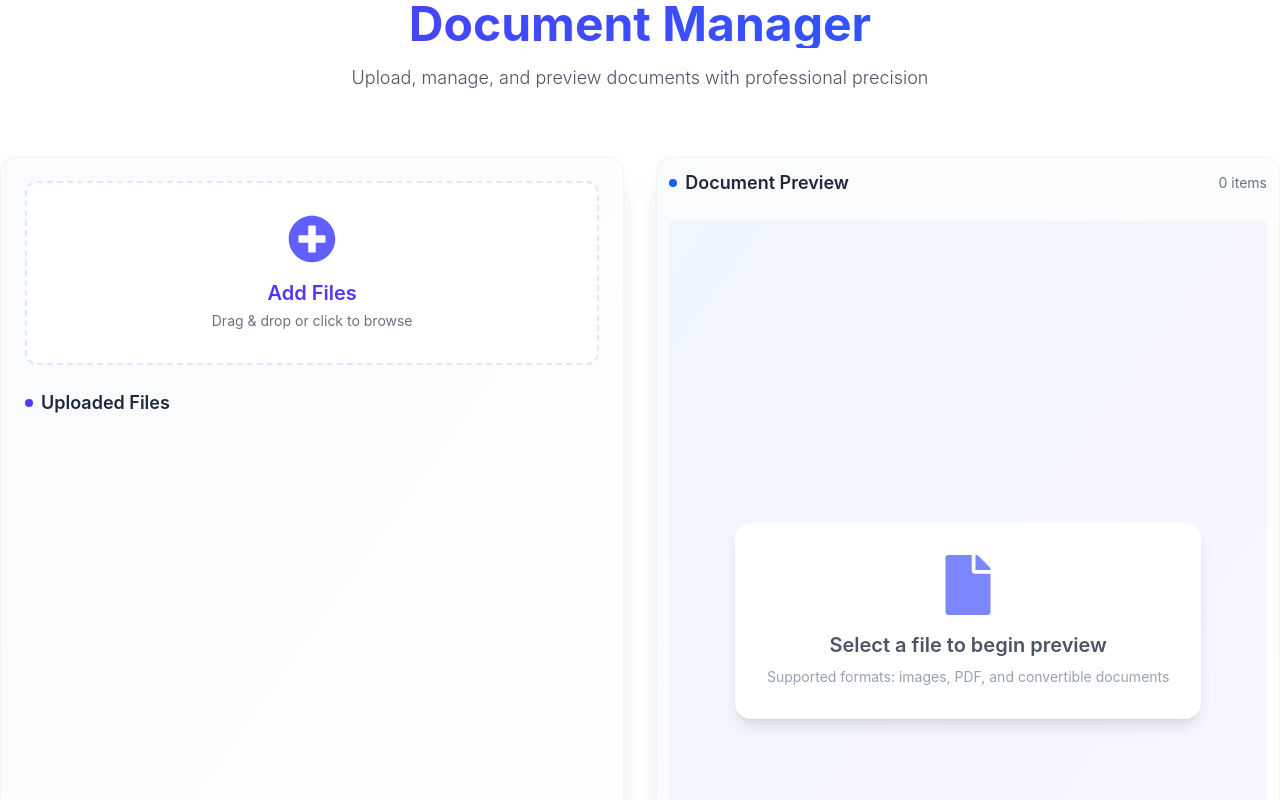
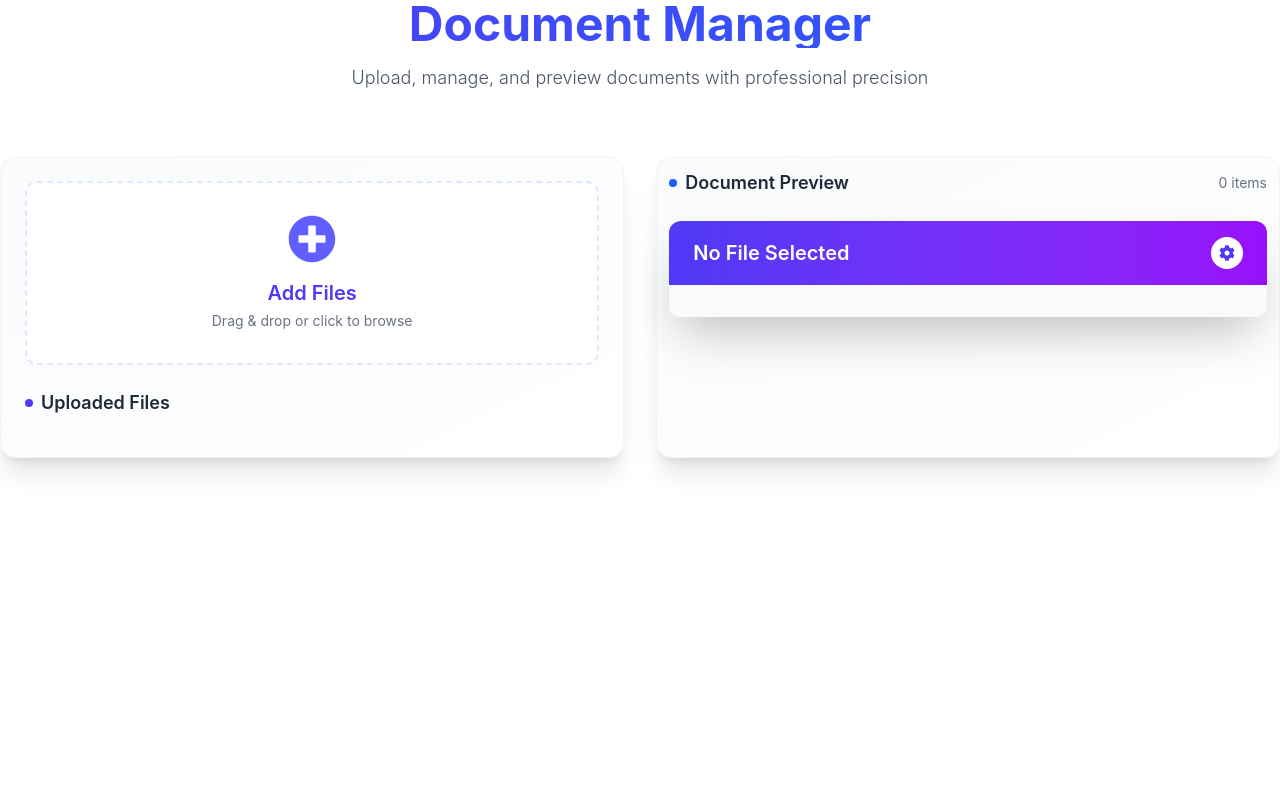
Before and after one commit to ramesh3214/pdfconvertor, a React (Vite) app: page / in a window 1280 px wide. Shown: the top 800 px of the page. Built offline with nearby package versions, Linux system fonts and the light colour scheme.

Commit message:
first commit

```diff
--- a/src/Component/FilePreview.jsx
+++ b/src/Component/FilePreview.jsx
@@ -1,116 +1,114 @@
+
 import React, { useState, useEffect } from "react";
-import { FaFile, FaCog, FaSpinner, FaTimesCircle } from "react-icons/fa";
+import {
+  FaFileAlt,
+  FaCog,
+  FaSpinner,
+  FaTimesCircle,
+  FaDownload
+} from "react-icons/fa";
 import axios from "axios";
-import { Worker, Viewer } from "@react-pdf-viewer/core";
-import "@react-pdf-viewer/core/lib/styles/index.css";
 
 const FilePreview = ({ selectedFile, openFileModal, files }) => {
   const [convertedPreview, setConvertedPreview] = useState(null);
   const [loadingConversion, setLoadingConversion] = useState(false);
 
+  const cacheKey = selectedFile?.file ? `converted_${selectedFile.file.name}` : null;
+
   useEffect(() => {
-    if (
-      selectedFile &&
-      !selectedFile.file.type.startsWith("image/") &&
-      selectedFile.file.type !== "application/pdf"
-    ) {
+    if (selectedFile?.file) {
+      const cachedUrl = cacheKey && localStorage.getItem(cacheKey);
+      if (cachedUrl) {
+        setConvertedPreview(cachedUrl);
+        setLoadingConversion(false);
+        return;
+      }
+
       setConvertedPreview(null);
       setLoadingConversion(true);
 
-      const convertFile = async () => {
+      const uploadAndConvertFile = async () => {
         try {
           const formData = new FormData();
           formData.append("file", selectedFile.file);
+
           const response = await axios.post(
-            "https://fileuploadbackend-3rs9.onrender.com/api/convertFile",
-            formData
+            "https://fileuploadbackend-3rs9.onrender.com/upload",
+            formData,
+            {
+              headers: {
+                "Content-Type": "multipart/form-data",
+              },
+              withCredentials: true,
+            }
           );
-          console.log(response);
-
-          if (response.data.convertedFile) {
-            const fileUrl = `https://fileuploadbackend-3rs9.onrender.com${response.data.convertedFile}`;
-            setConvertedPreview(fileUrl);
+          if (response.data.imageUrl) {
+            setConvertedPreview(response.data.imageUrl);
+            if (cacheKey) localStorage.setItem(cacheKey, response.data.imageUrl);
           }
         } catch (error) {
-          console.error("Conversion failed", error);
+          console.error("File conversion failed", error);
         } finally {
           setLoadingConversion(false);
         }
       };
 
-      convertFile();
+      uploadAndConvertFile();
     }
-  }, [selectedFile]);
+  }, [selectedFile, cacheKey]);
 
-  if (!selectedFile) {
-    return (
-      <div className="h-screen flex flex-col items-center justify-center bg-gradient-to-br from-blue-50 to-purple-50">
-        <div className="p-8 bg-white rounded-2xl shadow-lg transform transition-all hover:scale-105">
-          <FaFile className="text-6xl mb-4 text-indigo-400 mx-auto" />
-          <p className="text-xl font-semibold text-gray-600 text-center">
-            Select a file to begin preview
-          </p>
-          <p className="text-sm text-gray-400 mt-2 text-center">
-            Supported formats: images, PDF, and convertible documents
-          </p>
-        </div>
-      </div>
-    );
-  }
+  const style = {
+    transform: selectedFile?.orientation === "landscape" ? "rotate(90deg)" : "none",
+    filter: selectedFile?.color === "bw" ? "grayscale(100%)" : "none",
+  };
 
   const renderPreview = () => {
-    const style = {
-      transform:
-        selectedFile.orientation === "landscape" ? "rotate(90deg)" : "none",
-      filter: selectedFile.color === "bw" ? "grayscale(100%)" : "none",
-    };
+    if (!selectedFile || !selectedFile.file) return null;
 
+    // For image files, display the original preview
     if (selectedFile.file.type.startsWith("image/")) {
       return (
-        <div className="h-full w-full flex items-center justify-center p-8">
+        <div className="flex items-center justify-center p-6">
           <img
             src={selectedFile.preview}
-            alt="preview"
-            className="max-h-full max-w-full object-contain rounded-xl shadow-2xl transition-all duration-300 hover:shadow-3xl"
+            alt="Preview"
+            className="max-h-full max-w-full object-contain rounded-xl shadow-xl transition-transform duration-300 hover:scale-105"
             style={style}
           />
         </div>
       );
-    } else if (
-      selectedFile.file.type === "application/pdf" ||
-      convertedPreview
-    ) {
+    }
+    // For PDFs (or if we have a converted preview) display the converted image
+    else if (selectedFile.file.type === "application/pdf" || convertedPreview) {
       return (
-        <div className="w-full h-full  overflow-hidden ">
-          <Worker
-            workerUrl={`https://unpkg.com/pdfjs-dist@3.11.174/build/pdf.worker.min.js`}
-          >
-            <div className="w-full h-full">
-              <Viewer fileUrl={convertedPreview || selectedFile.preview} />
-            </div>
-          </Worker>
+        <div className="flex items-center justify-center p-6">
+          <img
+            src={convertedPreview || selectedFile.preview}
+            alt="Converted Preview"
+            className="max-h-full max-w-full object-contain rounded-xl shadow-xl transition-transform duration-300 hover:scale-105"
+            style={style}
+          />
         </div>
       );
-    } else if (loadingConversion) {
+    }
+    // While converting, show a spinner and friendly text
+    else if (loadingConversion) {
       return (
-        <div className="flex flex-col items-center justify-center h-full space-y-4">
-          <div className="relative">
-            <FaSpinner className="animate-spin w-12 h-12 text-indigo-500" />
-            <div className="absolute inset-0 border-4 border-indigo-100 rounded-full animate-ping"></div>
-          </div>
-          <p className="text-gray-500 text-lg font-medium">
-            Converting to PDF...
-          </p>
-          <p className="text-sm text-gray-400">This may take a moment</p>
+        <div className="flex flex-col items-center justify-center space-y-4">
+          <FaSpinner className="animate-spin text-indigo-500 w-12 h-12" />
+          <p className="text-gray-600 text-lg font-semibold">Converting file...</p>
+          <p className="text-sm text-gray-400">Please wait while we process your file.</p>
         </div>
       );
-    } else {
+    }
+    // In case conversion fails, display an error message
+    else {
       return (
-        <div className="flex flex-col items-center justify-center h-full space-y-4">
+        <div className="flex flex-col items-center justify-center space-y-4">
           <FaTimesCircle className="w-16 h-16 text-red-400" />
-          <p className="text-xl font-medium text-gray-600">Conversion failed</p>
-          <p className="text-sm text-gray-400 text-center">
-            Unable to convert this file format
+          <p className="text-xl font-bold text-gray-700">Conversion failed</p>
+          <p className="text-sm text-gray-500 text-center">
+            We couldn’t convert this file format. Please try another file.
           </p>
         </div>
       );
@@ -118,31 +116,42 @@ const FilePreview = ({ selectedFile, openFileModal, files }) => {
   };
 
   return (
-    <div className="w-full h-full flex flex-col bg-white">
-      <div className="flex justify-between items-center px-8 py-6 bg-white shadow-sm">
-        <div className="flex-1 min-w-0">
-          <h2 className="text-2xl font-bold text-gray-800 truncate">
-            {selectedFile.file.name}
+    <div className="w-full h-full flex flex-col bg-white rounded-xl shadow-2xl overflow-hidden">
+      {/* Header */}
+      <div className="flex justify-between items-center px-6 py-4 bg-gradient-to-r from-indigo-600 to-purple-600">
+        <div className="flex-1">
+          <h2 className="text-xl font-semibold text-white truncate">
+            {selectedFile?.file?.name || "No File Selected"}
           </h2>
-          <p className="text-sm text-gray-400 mt-1">
-            {selectedFile.file.type} •{" "}
-            {(selectedFile.file.size / 1024).toFixed(1)} KB
+          {selectedFile?.file && (
+            <p className="text-xs text-indigo-200 mt-1">
+              {selectedFile.file.type} • {(selectedFile.file.size / 1024).toFixed(1)} KB
             </p>
+          )}
         </div>
+        <div className="flex space-x-2">
+          {convertedPreview && (
+            <a
+              href={convertedPreview}
+              download={`${selectedFile?.file?.name?.split(".")[0]}_converted.png`}
+              className="p-2 bg-white rounded-full text-indigo-600 hover:bg-indigo-100 transition"
+            >
+              <FaDownload />
+            </a>
+          )}
           <button
             onClick={() =>
-            openFileModal(
-              files.findIndex((f) => f.preview === selectedFile.preview)
-            )
+              openFileModal(files.findIndex((f) => f.preview === selectedFile.preview))
             }
-          className="p-3 bg-white rounded-xl hover:bg-indigo-50 transition-all duration-200 shadow-md hover:shadow-lg ring-2 ring-transparent hover:ring-indigo-100"
+            className="p-2 bg-white rounded-full text-indigo-600 hover:bg-indigo-100 transition"
           >
-          <FaCog className="text-indigo-500 w-6 h-6" />
+            <FaCog />
           </button>
         </div>
-
-      <div className="flex-grow flex items-center justify-center p-8">
-        <div className="w-full h-full max-w-5xl transform transition-all duration-300">
+      </div>
+      {/* Preview Area */}
+      <div className="flex-grow flex items-center justify-center p-4 bg-gray-50">
+        <div className="w-full max-w-4xl transition-transform duration-300">
           {renderPreview()}
         </div>
       </div>
```
Lines whose indentation alone changed are shown as unchanged.
